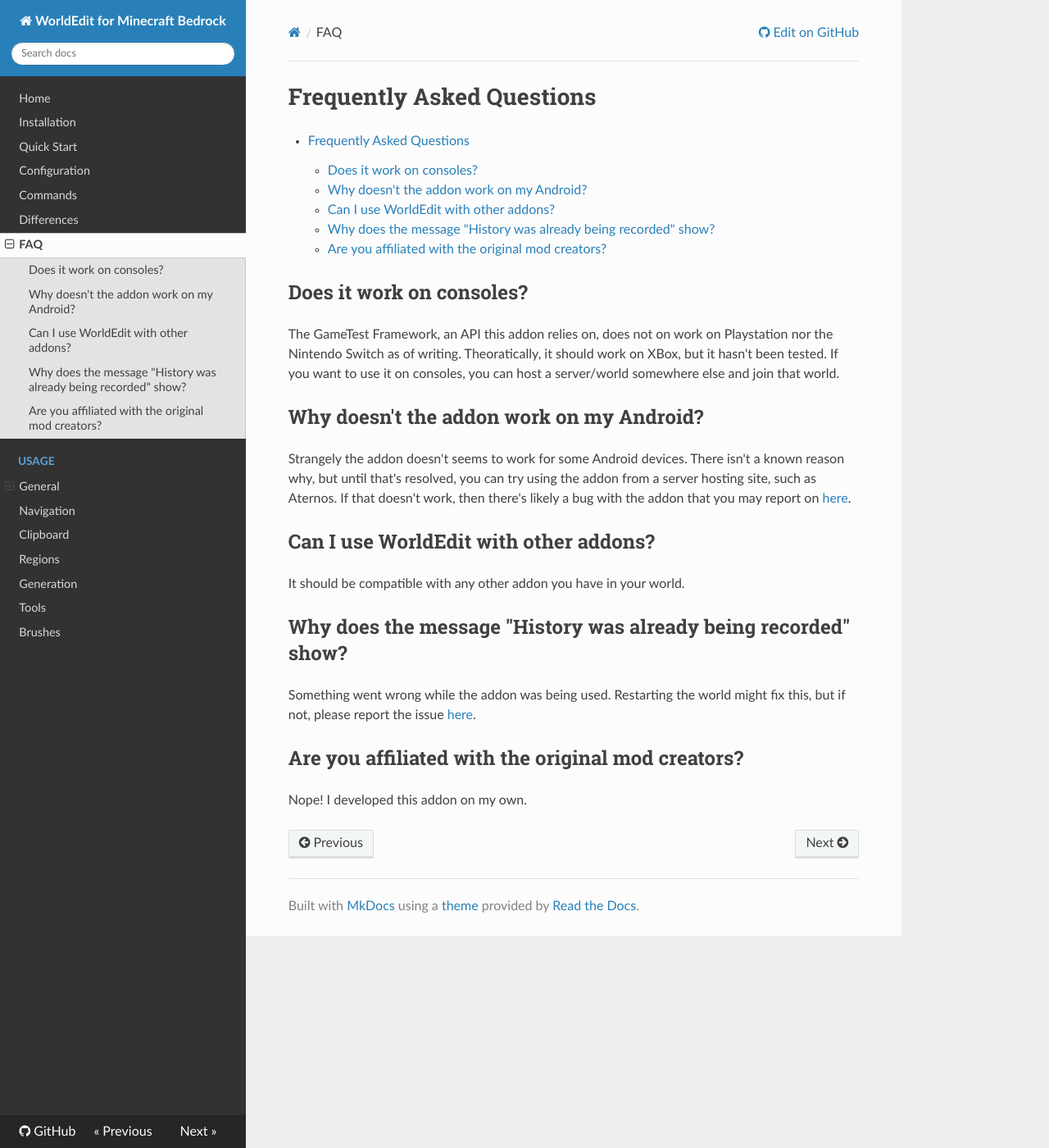
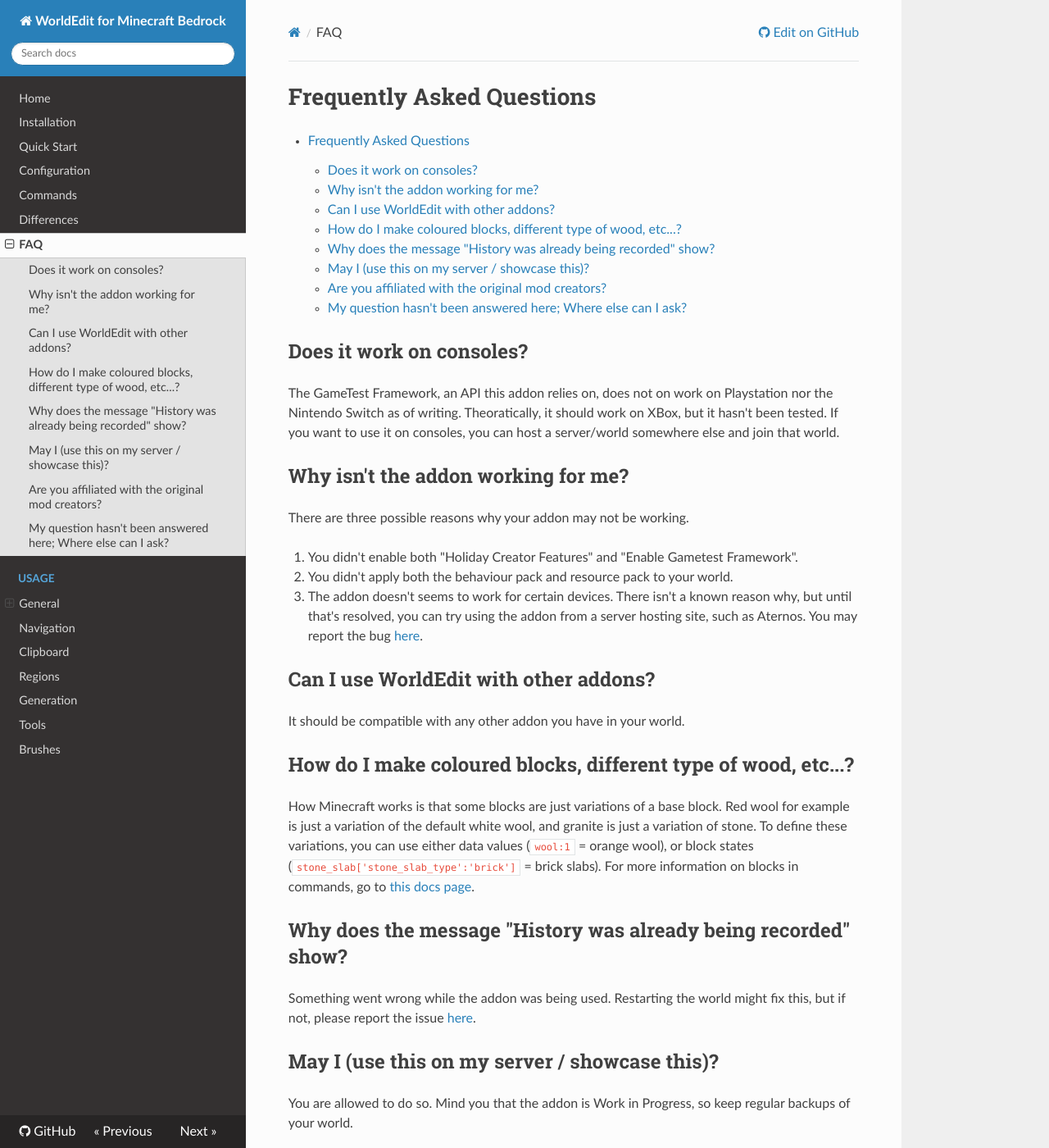
Before and after one commit to SIsilicon/WorldEdit-BE-Docs, an MkDocs documentation site: the page built from docs/common_questions.md, in a window 1280 px wide and 1400 px high. Shown: the whole window at 82% size. Built offline with MkDocs 1.6.1, drawn with Linux system fonts in a browser that asks for light colours; nearby versions of some CDN libraries; some of the changed text lies outside the part shown.

```diff
--- a/docs/common_questions.md
+++ b/docs/common_questions.md
@@ -6,18 +6,34 @@
 
 The GameTest Framework, an API this addon relies on, does not on work on Playstation nor the Nintendo Switch as of writing. Theoratically, it should work on XBox, but it hasn't been tested. If you want to use it on consoles, you can host a server/world somewhere else and join that world.
 
-## Why doesn't the addon work on my Android?
+## Why isn't the addon working for me?
 
-Strangely the addon doesn't seems to work for some Android devices. There isn't a known reason why, but until that's resolved, you can try using the addon from a server hosting site, such as Aternos. If that doesn't work, then there's likely a bug with the addon that you may report on [here](https://github.com/SIsilicon/WorldEdit-BE/issues).
+There are three possible reasons why your addon may not be working.
+
+1. You didn't enable both "Holiday Creator Features" and "Enable Gametest Framework".
+2. You didn't apply both the behaviour pack and resource pack to your world.
+3. The addon doesn't seems to work for certain devices. There isn't a known reason why, but until that's resolved, you can try using the addon from a server hosting site, such as Aternos. You may report the bug [here](https://github.com/SIsilicon/WorldEdit-BE/issues).
 
 ## Can I use WorldEdit with other addons?
 
 It should be compatible with any other addon you have in your world.
 
+## How do I make coloured blocks, different type of wood, etc...?
+
+How Minecraft works is that some blocks are just variations of a base block. Red wool for example is just a variation of the default white wool, and granite is just a variation of stone. To define these variations, you can use either data values (`wool:1` = orange wool), or block states (`stone_slab['stone_slab_type':'brick']` = brick slabs). For more information on blocks in commands, go to [this docs page](/usage/general/patterns).
+
 ## Why does the message "History was already being recorded" show?
 
 Something went wrong while the addon was being used. Restarting the world might fix this, but if not, please report the issue [here](https://github.com/SIsilicon/WorldEdit-BE/issues).
 
+## May I (use this on my server / showcase this)?
+
+You are allowed to do so. Mind you that the addon is Work in Progress, so keep regular backups of your world.
+
 ## Are you affiliated with the original mod creators?
 
 Nope! I developed this addon on my own.
+
+## My question hasn't been answered here; Where else can I ask?
+
+I have a [Discord](https://discord.gg/M5uAkr9WU2) server for this addon. You can go there, hangout, and ask away.
```
Also changed, not shown: docs/index.md (+1 -0 lines), docs/usage/general/patterns.md (+1 -1 lines), docs/usage/tools.md (+14 -1 lines).
